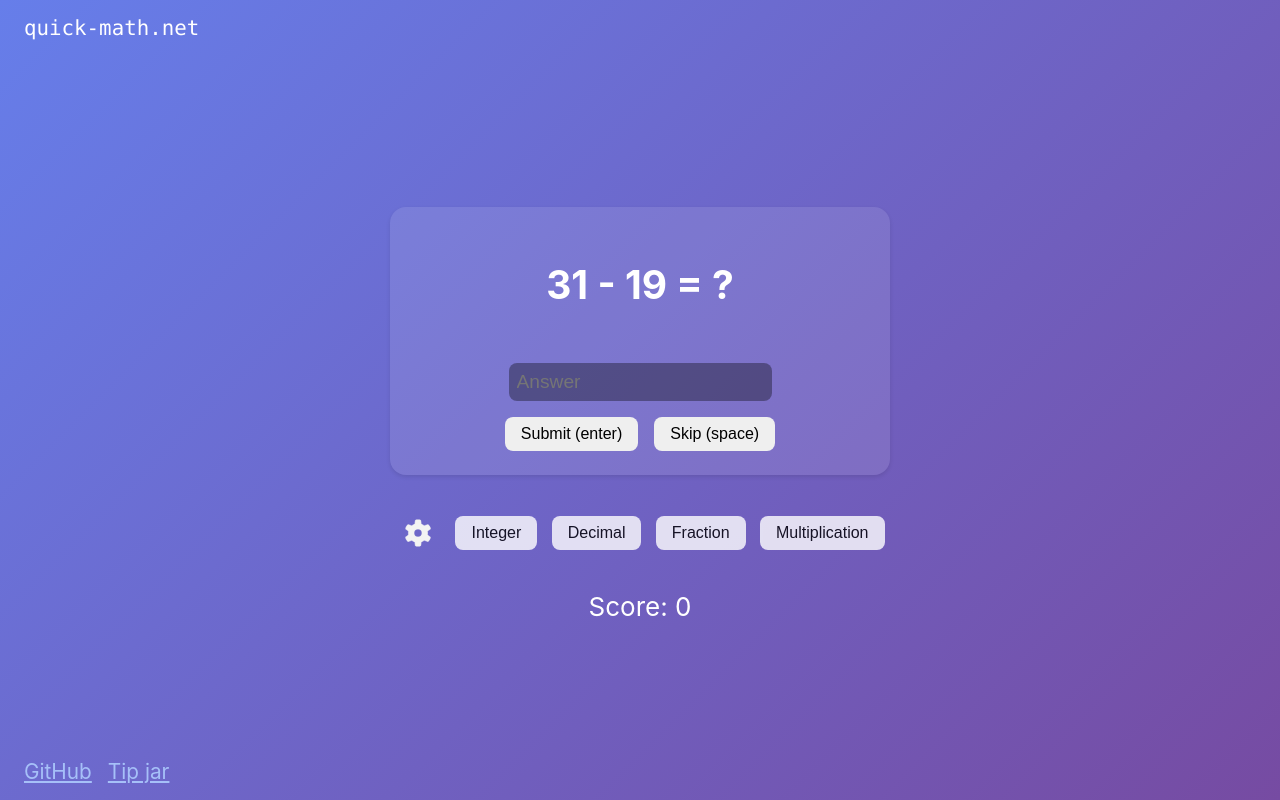
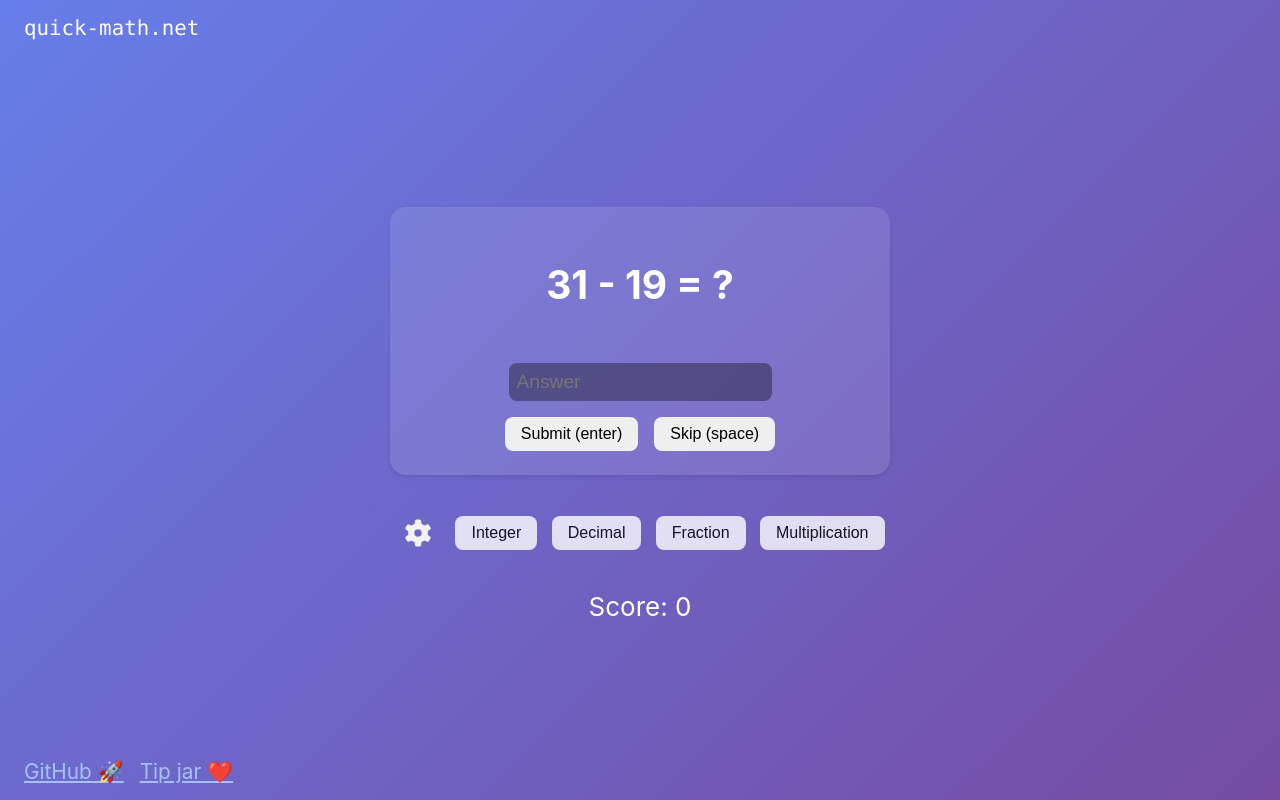
Before and after one commit to maanbanaan/mental-math-app, a React (Create React App) app in the folder react-app/: page / in a window 1280 px wide. Built offline with nearby package versions, Linux system fonts and the light colour scheme.

Commit message:
added emojis to footer

```diff
--- a/react-app/src/components/Footer.tsx
+++ b/react-app/src/components/Footer.tsx
@@ -8,8 +8,8 @@ interface FooterProps {
 const Footer: React.FC<FooterProps> = ({ }) => {
     return (
         <div className="footer">
-            <a href="https://github.com/maanbanaan/mental-math-app" target="_blank" rel="noopener noreferrer">GitHub</a>
-            <a href="https://www.paypal.com/ncp/payment/389TL2FRZYWAC" target="_blank" rel="noopener noreferrer">Tip jar</a>
+            <a href="https://github.com/maanbanaan/mental-math-app" target="_blank" rel="noopener noreferrer">GitHub 🚀</a>
+            <a href="https://www.paypal.com/ncp/payment/389TL2FRZYWAC" target="_blank" rel="noopener noreferrer">Tip jar ❤️</a>
         </div>
     );
 };
```
